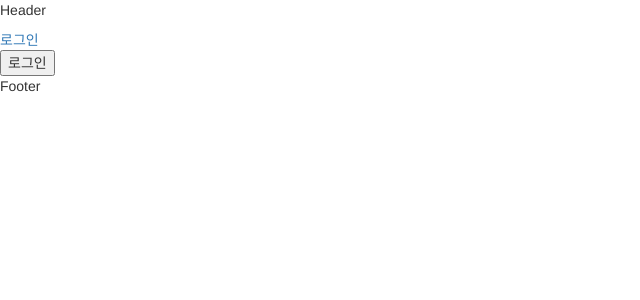
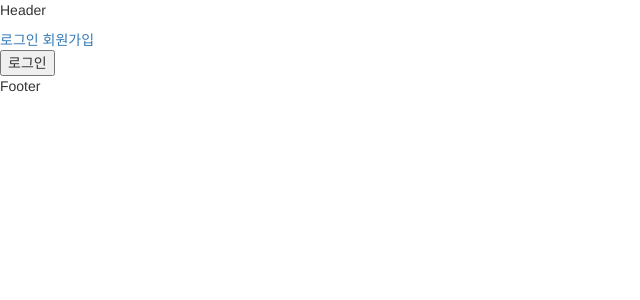
Before and after one commit to gooiljung/Student_developer, a Django app: page /accounts/login in a window 1280 px wide. Shown: the top 300 px of the page, without its empty margins (0-640 px from the left). Run offline with Django 3.2, Linux system fonts and the light colour scheme; some libraries are stand-ins or nearby versions.

Commit message:
Create User

```diff
--- a/pystagram/pystagram/templates/base/header.html
+++ b/pystagram/pystagram/templates/base/header.html
@@ -3,4 +3,5 @@
 <a href="{%url 'logout' %}">로그아웃</a>
 {%else%}
 <a href="{%url 'login' %}">로그인</a>
+<a href="{%url 'create' %}">회원가입</a>
 {% endif %}
```
